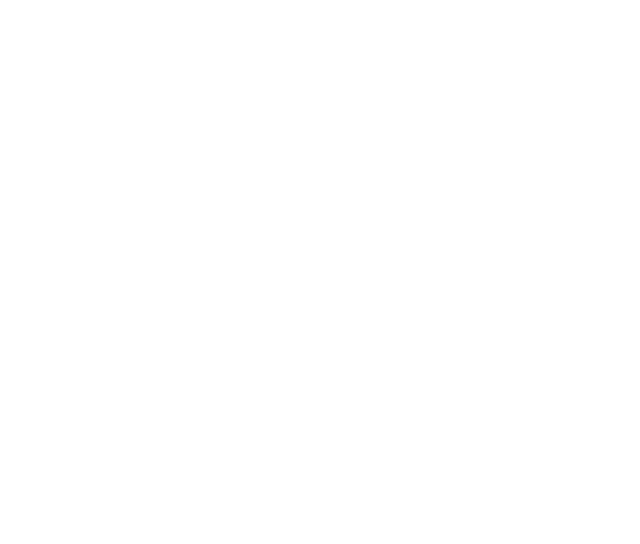
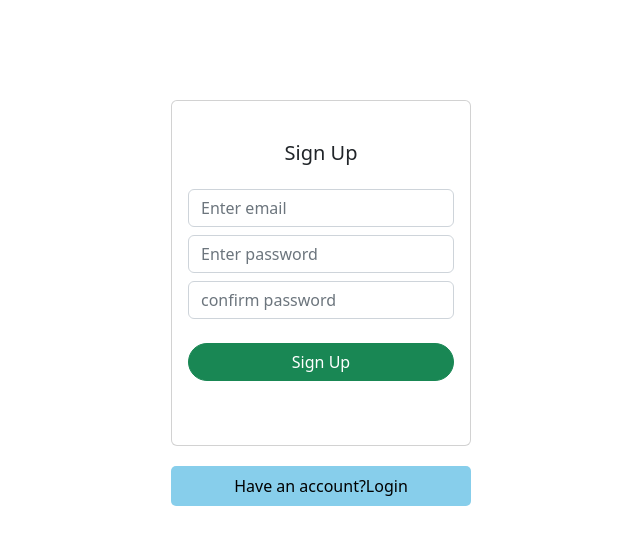
Before and after one commit to ajayjonna9/expensetracker, a React (Create React App) app: page /signup in a window 1280 px wide. Before the commit this address had no page. Shown: the top 544 px of the page, without its empty margins (319-959 px from the left). Built offline with nearby package versions, Linux system fonts and the light colour scheme.

Commit message:
adding profile and homepage

```diff
--- a/package.json
+++ b/package.json
@@ -8,6 +8,7 @@
     "@testing-library/user-event": "^13.5.0",
     "axios": "^1.2.1",
     "bootstrap": "^5.2.3",
+    "bootstrap-icons": "^1.10.2",
     "react": "^18.2.0",
     "react-bootstrap": "^2.7.0",
     "react-dom": "^18.2.0",
--- a/src/App.js
+++ b/src/App.js
@@ -4,11 +4,15 @@
 import Login from "./Components/Login/Login";
 import { Route, Router, Routes } from "react-router-dom";
 import Home from "./Components/Home/Home";
+import Signup from "./Components/Signup/Signup";
+import Profile from "./Components/Profile/Profile";
 function App() {
   return (
     <Routes>
       <Route path="/login" element={<Login />}></Route>
       <Route path="/home" element={<Home />}></Route>
+      <Route path="/signup" element={<Signup />}></Route>
+      <Route path="/profile" element={<Profile />}></Route>
     </Routes>
   );
 }
--- /dev/null
+++ b/src/Components/Home/Home.css
@@ -0,0 +1,10 @@
+.home {
+  margin: 10px;
+}
+button.home {
+  border: 0px solid;
+  margin-right: 10px;
+  background-color: skyblue;
+  border-radius: 20px;
+  padding: 0px 10px 0px 10px;
+}
--- a/src/Components/Home/Home.js
+++ b/src/Components/Home/Home.js
@@ -1,7 +1,24 @@
 import React from "react";
+import { useNavigate } from "react-router-dom";
+import "./Home.css";
 
 const Home = () => {
-  return <div>Welcome to Expense Tracker</div>;
+  const navigator = useNavigate();
+  const gotoProfile = () => {
+    navigator("/profile");
+  };
+  return (
+    <>
+      <div className="d-flex ">
+        <p className="home flex-grow-1">Welcome to Expense Tracker</p>
+
+        <button className="home" onClick={gotoProfile}>
+          your profile is incomplete
+        </button>
+      </div>
+      <hr />
+    </>
+  );
 };
 
 export default Home;
--- a/src/Components/Login/Login.css
+++ b/src/Components/Login/Login.css
@@ -24,3 +24,7 @@
   height: 40px;
   border: 0px solid;
 }
+
+input[type="checkbox"] {
+  margin-right: 10px;
+}
--- a/src/Components/Login/Login.js
+++ b/src/Components/Login/Login.js
@@ -9,55 +9,42 @@
 const Login = () => {
   const email = useRef();
   const password = useRef();
-  const confirmPassword = useRef();
-  const [isAccount, setIsAccount] = useState(false);
+  const [showPassword, setShowPassword] = useState(false);
+
   const navigator = useNavigate();
   const onclicktoggle = () => {
-    setIsAccount(!isAccount);
+    navigator("/signup");
   };
-
+  const showpassword = () => {
+    setShowPassword(!showPassword);
+  };
   const onsubmit = (e) => {
     e.preventDefault();
-    if (password.current.value === confirmPassword.current.password) {
+
     const obj = {
       email: email.current.value,
       password: password.current.value,
-        confirmPassword: confirmPassword.current.value,
     };
     console.log(obj);
-      async function signUp() {
+    async function Login() {
       try {
-          let url;
-          if (isAccount) {
-            url =
+        const url =
           "https://identitytoolkit.googleapis.com/v1/accounts:signInWithPassword?key=AIzaSyCCO6oxBDXyShDKpQc3CuIvIiZCPNoSXQA";
-          } else {
-            url =
-              "https://identitytoolkit.googleapis.com/v1/accounts:signUp?key=AIzaSyCCO6oxBDXyShDKpQc3CuIvIiZCPNoSXQA";
-          }
+
         const res = await axios.post(url, obj);
-          if (!isAccount) {
-            console.log("signup successfully");
-          } else {
-            console.log("Login Successfully");
+        console.log("login success");
         navigator("/home");
-          }
       } catch (err) {
         alert("somthing went wrong, please try again");
       }
     }
-      signUp();
-    } else {
-      alert("confirmPassword is mismatch");
-    }
+    Login();
   };
   return (
     <div className="form">
       <Card>
         <Card.Body>
-          <Card.Title className="m-4">
-            {!isAccount ? <h5>Sign Up</h5> : <h5>Login</h5>}
-          </Card.Title>
+          <Card.Title className="m-4">Login</Card.Title>
           <Form onSubmit={onsubmit}>
             <Form.Control
               type="email"
@@ -65,36 +52,30 @@
               ref={email}
               required
             />
-
             <Form.Control
-              type="password"
+              type={!showPassword ? "password" : "text"}
               placeholder="Enter password"
               ref={password}
               className="mt-2"
               required
             />
+            <div className="mt-2 text-start">
+              <input type="checkbox" id="vehicle1" onClick={showpassword} />
+              <label forhtml="vehicle1">Show Password </label>
+            </div>
 
-            <Form.Control
-              type="text"
-              placeholder="confirm password"
-              ref={confirmPassword}
-              className="mt-2"
-              required
-            />
-
-            <Button variant="success" type="submit" className="mt-4 mb-5">
-              {!isAccount ? <h6>Sign Up</h6> : <h6>Login</h6>}
+            <Button variant="success" type="submit" className="mt-5 ">
+              Login
             </Button>
+            <div className="mt-2 mb-2">
+              <a href="">forget password</a>
+            </div>
           </Form>
         </Card.Body>
       </Card>
       <div>
         <button className="togglelogin" onClick={onclicktoggle}>
-          {!isAccount ? (
-            <p className="mt-2">Have an account?Login</p>
-          ) : (
-            <p className="mt-2">Don't have an account?SignUp</p>
-          )}
+          Don't have an account?SignUp
         </button>
       </div>
     </div>
--- /dev/null
+++ b/src/Components/Profile/Profile.css
@@ -0,0 +1,25 @@
+input[type="file"]::-webkit-file-upload-button {
+}
+.profile {
+  margin-left: 400px;
+  margin-top: 100px;
+}
+.profile input {
+  margin-right: 30px;
+  margin-left: 20px;
+  border-radius: 5px;
+}
+.profile button {
+  margin-right: 50px;
+  border: 1px solid red;
+  background-color: white;
+  border-radius: 5px;
+  color: red;
+}
+.profileupdate {
+  border: 1px solid skyblue;
+  background-color: skyblue;
+  margin-left: 400px;
+  margin-top: 20px;
+  border-radius: 5px;
+}
--- /dev/null
+++ b/src/Components/Profile/Profile.js
@@ -0,0 +1,32 @@
+import React from "react";
+import "./Profile.css";
+
+const Profile = () => {
+  return (
+    <>
+      <div className="d-flex ">
+        <p className="home flex-grow-1">Welcome to Expense Tracker</p>
+
+        <p className="home">your profile is incomplete</p>
+      </div>
+      <hr></hr>
+      <div className="profile ">
+        <div className="d-flex flex-row mb-5">
+          <h5 className="flex-grow-1">Contact Details</h5>
+          <button>cancel</button>
+        </div>
+
+        <div className="d-flex flex-row">
+          <label forhtml="name">Full Name:</label>
+          <input type="text" id="name" className="flex-grow-1" />
+
+          <label forhtml="name">Profile photo url</label>
+          <input type="file" id="name" />
+        </div>
+      </div>
+      <button className="profileupdate">update</button>
+    </>
+  );
+};
+
+export default Profile;
--- /dev/null
+++ b/src/Components/Signup/Signup.js
@@ -0,0 +1,88 @@
+import React, { useRef } from "react";
+import Button from "react-bootstrap/Button";
+import Form from "react-bootstrap/Form";
+import Card from "react-bootstrap/Card";
+import "../Login/Login.css";
+import axios from "axios";
+import { useNavigate } from "react-router-dom";
+
+const Signup = () => {
+  const email = useRef();
+  const password = useRef();
+  const confirmPassword = useRef();
+
+  const navigator = useNavigate();
+  const onclicktoggle = () => {
+    navigator("/login");
+  };
+  const onsubmit = (e) => {
+    e.preventDefault();
+    if (password.current.value === confirmPassword.current.value) {
+      const obj = {
+        email: email.current.value,
+        password: password.current.value,
+        confirmPassword: confirmPassword.current.value,
+      };
+      console.log(obj);
+      async function signUp() {
+        try {
+          const url =
+            "https://identitytoolkit.googleapis.com/v1/accounts:signUp?key=AIzaSyCCO6oxBDXyShDKpQc3CuIvIiZCPNoSXQA";
+
+          const res = await axios.post(url, obj);
+          console.log("signup  success");
+          navigator("/home");
+        } catch (err) {
+          alert("somthing went wrong, please try again");
+        }
+      }
+      signUp();
+    } else {
+      alert("confirmPassword is mismatch");
+    }
+  };
+  return (
+    <div className="form">
+      <Card>
+        <Card.Body>
+          <Card.Title className="m-4">Sign Up</Card.Title>
+          <Form onSubmit={onsubmit}>
+            <Form.Control
+              type="email"
+              placeholder="Enter email"
+              ref={email}
+              required
+            />
+
+            <Form.Control
+              type="password"
+              placeholder="Enter password"
+              ref={password}
+              className="mt-2 "
+              required
+            />
+
+            <Form.Control
+              type="text"
+              placeholder="confirm password"
+              ref={confirmPassword}
+              className="mt-2"
+              required
+            />
+
+            <Button variant="success" type="submit" className="mt-4 mb-5">
+              Sign Up
+            </Button>
+          </Form>
+        </Card.Body>
+      </Card>
+      <div>
+        <button className="togglelogin" onClick={onclicktoggle}>
+          Have an account?Login
+        </button>
+      </div>
+    </div>
+  );
+};
+
+export default Signup;
```
Also changed, not shown: src/Components/Signup/Signup.css (added), 1 other file (tests, documents, lock files or other folders). Lines whose indentation alone changed are shown as unchanged.
